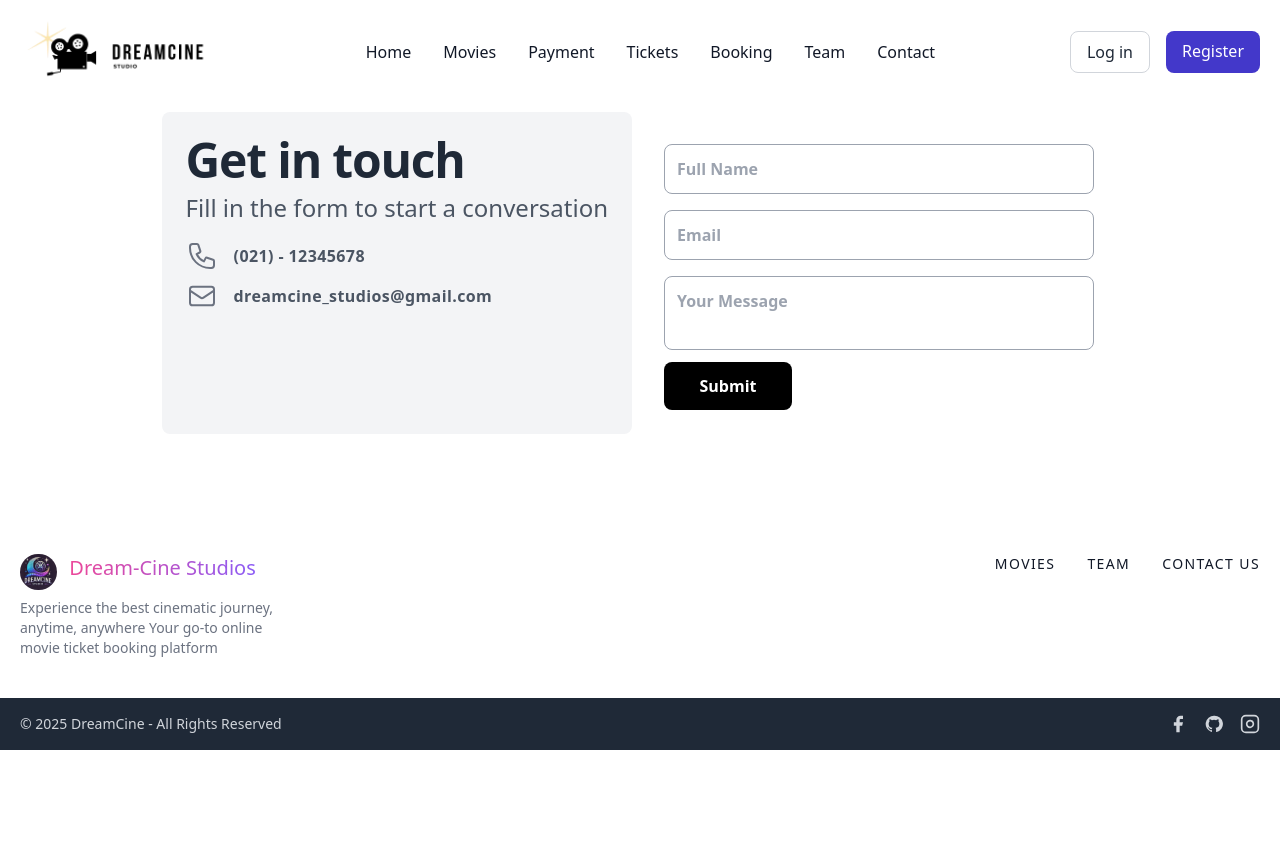
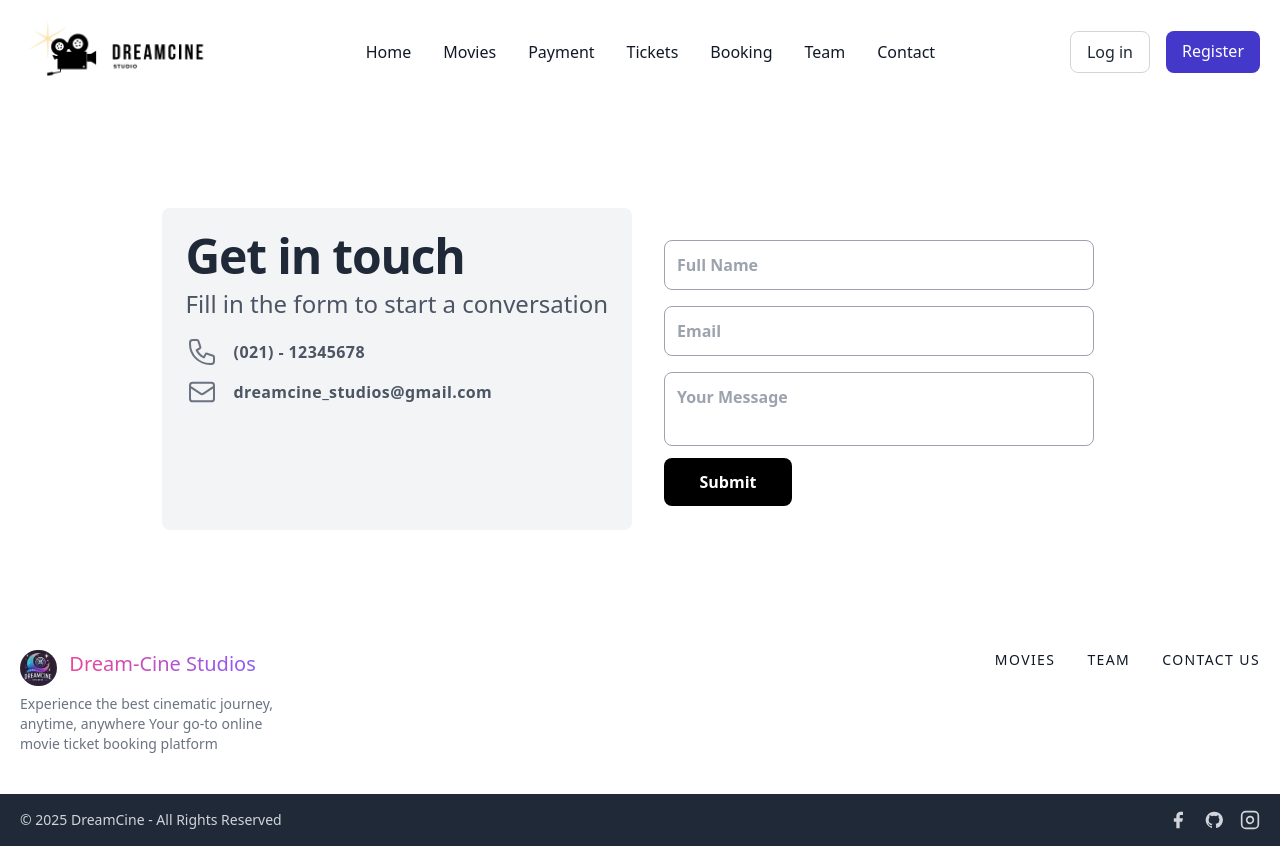
Before and after one commit to dreamcine-studio/dreamcine_studio_fe, a React (Vite) app: page /contacts in a window 1280 px wide. Before the commit the page ends 800 px from the top, so only its background shows below. Built offline with nearby package versions, Linux system fonts and the light colour scheme.

Commit message:
fix: mt contact and team

```diff
--- a/src/components/Contact/index.jsx
+++ b/src/components/Contact/index.jsx
@@ -1,6 +1,6 @@
 export default function Contact() {
   return (
-    <div className="py-20 dark:bg-gray-900">
+    <div className="py-20 dark:bg-gray-900 mt-24">
     <div className="relative flex items-top justify-center bg-white dark:bg-gray-900 sm:items-center sm:pt-0">
       <div className="max-w-6xl mx-auto sm:px-6 lg:px-8">
         <div className="mt-8 overflow-hidden">
--- a/src/components/Team/index.jsx
+++ b/src/components/Team/index.jsx
@@ -2,7 +2,7 @@ import teams from "../../utils/constants/teams";
 
 export default function Team() {
   return (
-    <div className="dark:bg-gray-900">
+    <div className="dark:bg-gray-900 mt-20">
       <div className="container flex justify-center mx-auto pt-16">
         <div>
           <p className="text-gray-500 dark:text-gray-400 text-lg text-center font-normal">
```
